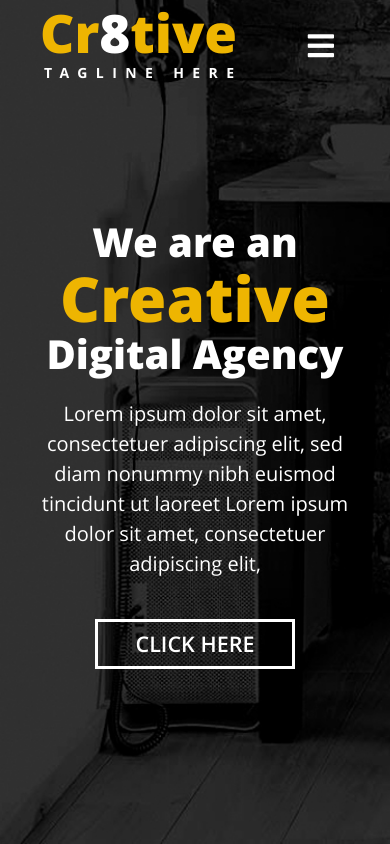
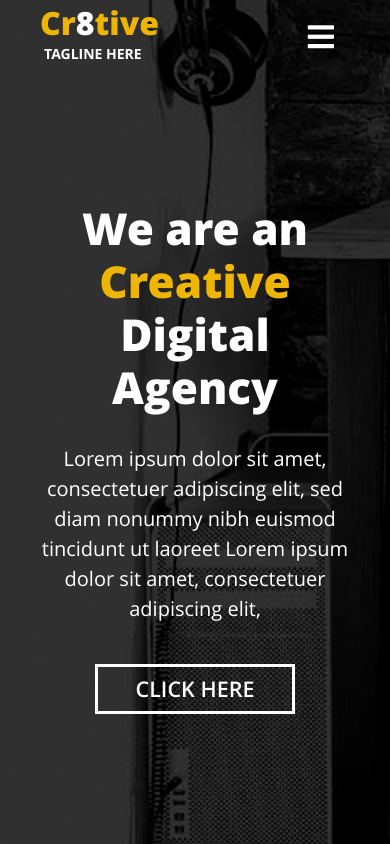
Before and after one commit to Annsklove/Digital-Agency, a plain HTML site: page index.html in a window 390 px wide. Shown: the top 844 px of the page. Drawn offline with nearby package versions, Linux system fonts and the light colour scheme.

Commit message:
адаптив правки

```diff
--- a/src/styles/adaptive.scss
+++ b/src/styles/adaptive.scss
@@ -132,6 +132,7 @@
 
             &__review {
                 .text {
+
                     &::before,
                     &::after {
                         font-size: 120px;
@@ -172,14 +173,17 @@
     }
 
     .mainScreenWrapper {
-        min-height: 100vh;
+        height: calc(100vh + 140px);
 
         .mainScreen {
             grid-template-columns: 1fr;
-            grid-template-rows: 60px calc(100vh - 60px);
 
             &__content {
                 text-align: center;
+
+                .title {
+                    margin-top: 80px;
+                }
 
                 h1 {
                     .accent {
@@ -294,6 +298,27 @@
 }
 
 @media screen and (max-width: 767px) {
+    .mainScreenWrapper {
+        .mainScreen {
+            &__content {
+                .title {
+                    margin-top: 120px;
+
+                    h1 {
+                        font-size: 44px;
+                        line-height: 1.2em;
+
+                        .accent {
+                            display: inline;
+                            font-size: 44px;
+                            line-height: 1.2em;
+                        }
+                    }
+                }
+            }
+        }
+    }
+
     .portfolioWrapper {
         .portfolio {
             &__images {
@@ -356,6 +381,7 @@
                 .text {
                     font-size: 20px;
                     padding: 0;
+
                     &::before,
                     &::after {
                         display: none;
@@ -426,6 +452,10 @@
     .mainScreenWrapper {
         .mainScreen {
             &__content {
+                .title {
+                    margin-top: 20px;
+                }
+
                 h1 {
                     font-size: 46px;
 
@@ -509,11 +539,27 @@
 }
 
 @media screen and (max-width: 480px) {
+    .navbar {
+        &__brand {
+            font-size: 32px;
+            line-height: 34px;
+        }
+
+        .navbar-brand {
+            &--logoTagline {
+                font-size: 14px;
+                letter-spacing: 0;
+            }
+        }
+    }
+
     .mainScreenWrapper {
+        height: calc(100vh + 240px);
         .mainScreen {
             &__content {
                 h1 {
                     font-size: 40px;
+                    line-height: 1.2em;
 
                     .accent {
                         font-size: 62px;
--- a/src/styles/fonts.scss
+++ b/src/styles/fonts.scss
@@ -70,3 +70,27 @@
     font-weight: 500;
     font-style: normal;
 }
+
+@font-face {
+    font-family: 'FontAwesome5';
+    src: url("../vendors/fontawesome-free-5.13.0-web/webfonts/fa-brands-400.eot");
+    src: url("../vendors/fontawesome-free-5.13.0-web/webfonts/fa-brands-400.eot?#iefix") format("embedded-opentype"),
+        url("../vendors/fontawesome-free-5.13.0-web/webfonts/fa-brands-400.woff2") format("woff2"),
+        url("../vendors/fontawesome-free-5.13.0-web/webfonts/fa-brands-400.woff") format("woff"),
+        url("../vendors/fontawesome-free-5.13.0-web/webfonts/fa-brands-400.ttf") format("truetype"),
+        url("../vendors/fontawesome-free-5.13.0-web/webfonts/fa-brands-400.svg#fontawesome") format("svg");
+    font-weight: normal;
+    font-style: normal;
+}
+
+@font-face {
+    font-family: 'FontAwesome';
+    src: url('../vendors/font-awesome/fonts/fontawesome-webfont.eot?v=4.7.0');
+    src: url('../vendors/font-awesome/fonts/fontawesome-webfont.eot?#iefix&v=4.7.0') format('embedded-opentype'),
+        url('../vendors/font-awesome/fonts/fontawesome-webfont.woff2?v=4.7.0') format('woff2'),
+        url('../vendors/font-awesome/fonts/fontawesome-webfont.woff?v=4.7.0') format('woff'),
+        url('../vendors/font-awesome/fonts/fontawesome-webfont.ttf?v=4.7.0') format('truetype'),
+        url('../vendors/font-awesome/fonts/fontawesome-webfont.svg?v=4.7.0#fontawesomeregular') format('svg');
+    font-weight: normal;
+    font-style: normal;
+}
--- a/src/styles/footer.scss
+++ b/src/styles/footer.scss
@@ -1,27 +1,3 @@
-@font-face {
-    font-family: 'FontAwesome5';
-    src: url("../vendors/fontawesome-free-5.13.0-web/webfonts/fa-brands-400.eot");
-    src: url("../vendors/fontawesome-free-5.13.0-web/webfonts/fa-brands-400.eot?#iefix") format("embedded-opentype"),
-        url("../vendors/fontawesome-free-5.13.0-web/webfonts/fa-brands-400.woff2") format("woff2"),
-        url("../vendors/fontawesome-free-5.13.0-web/webfonts/fa-brands-400.woff") format("woff"),
-        url("../vendors/fontawesome-free-5.13.0-web/webfonts/fa-brands-400.ttf") format("truetype"),
-        url("../vendors/fontawesome-free-5.13.0-web/webfonts/fa-brands-400.svg#fontawesome") format("svg");
-    font-weight: normal;
-    font-style: normal;
-}
-
-@font-face {
-    font-family: 'FontAwesome';
-    src: url('../vendors/font-awesome/fonts/fontawesome-webfont.eot?v=4.7.0');
-    src: url('../vendors/font-awesome/fonts/fontawesome-webfont.eot?#iefix&v=4.7.0') format('embedded-opentype'),
-        url('../vendors/font-awesome/fonts/fontawesome-webfont.woff2?v=4.7.0') format('woff2'),
-        url('../vendors/font-awesome/fonts/fontawesome-webfont.woff?v=4.7.0') format('woff'),
-        url('../vendors/font-awesome/fonts/fontawesome-webfont.ttf?v=4.7.0') format('truetype'),
-        url('../vendors/font-awesome/fonts/fontawesome-webfont.svg?v=4.7.0#fontawesomeregular') format('svg');
-    font-weight: normal;
-    font-style: normal;
-}
-
 .footerWrapper {
     width: 100%;
     background: url(../images/bgImgFooter2.jpg) 0 0/cover no-repeat;
--- a/src/styles/main.scss
+++ b/src/styles/main.scss
@@ -48,6 +48,10 @@ html {
         left: calc(50% - 22px);
         top: 60px;
         overflow: hidden;
+
+        @media screen and (max-width: 767px){
+            display: none;
+        }
     }
 }
 
@@ -279,17 +283,8 @@ html {
             text-align: center;
 
             h2 {
-                @include mainFont ($size: $fontTitleSize, $lineHt: 1em, $fWeight: 600);
-
-                &::after {
-                    content: "˜";
-                    font-family: 'OCR-A-Extended', Arial, Helvetica, sans-serif;
-                    font-size: 75px;
-                    display: block;
-                    margin-top: 20px;
-                    font-weight: 500;
-                    color: $accentColor;
-                }
+                @include mainFont ($size: $fontTitleSize, $lineHt: 1.5em, $fWeight: 600);
+                @extend .titleTilda;
             }
 
             .italikTitle {
@@ -385,6 +380,11 @@ html {
 
             h2 {
                 @extend .titleTilda;
+                &::after {
+                    @media screen and (max-width: 767px){
+                        display: none;
+                    }
+                }
             }
 
             .italikTitle {
@@ -495,6 +495,11 @@ html {
             h2 {
                 @include mainFont ($size: $fontTitleSize, $lineHt: 1.5em, $fWeight: 600);
                 @extend .titleTilda;
+                &::after {
+                    @media screen and (max-width: 767px){
+                        display: none;
+                    }
+                }
             }
 
             .italikTitle {
```
Also changed, not shown: src/styles/style.css, 1 other file.
